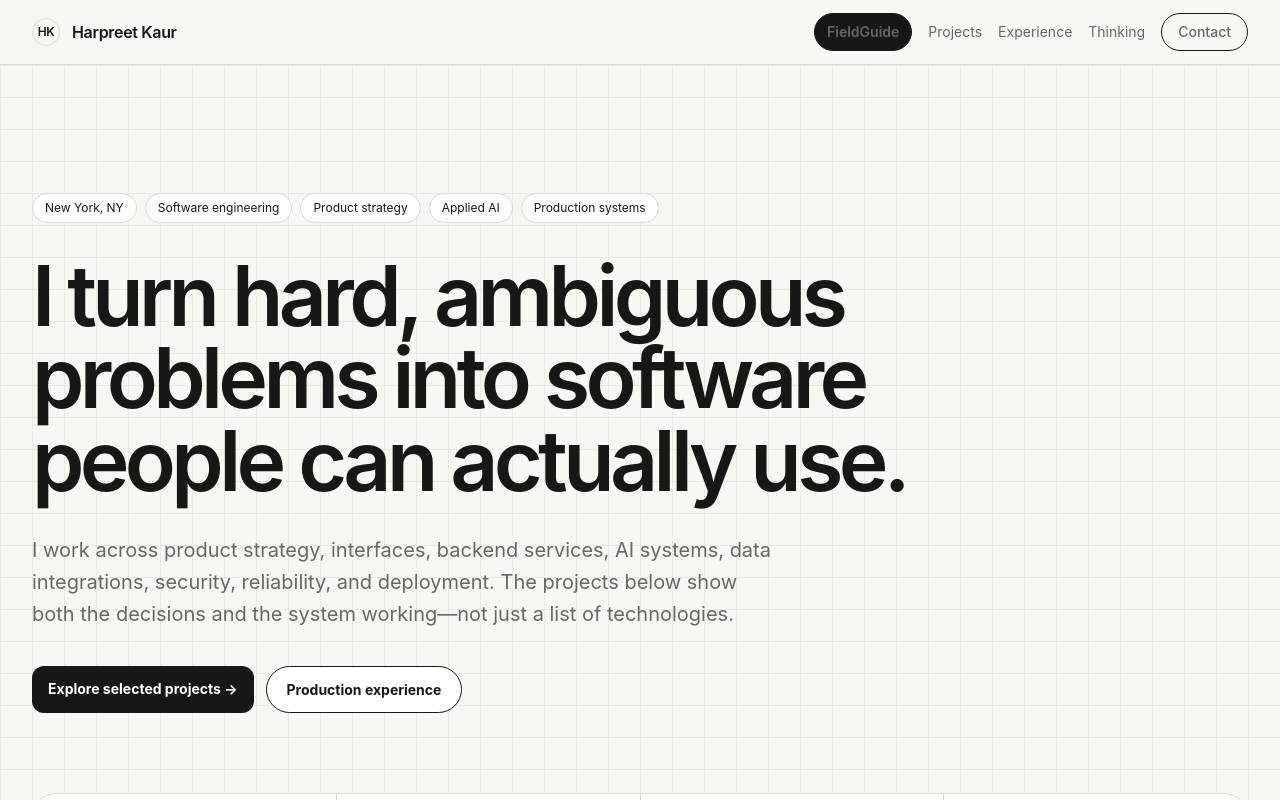
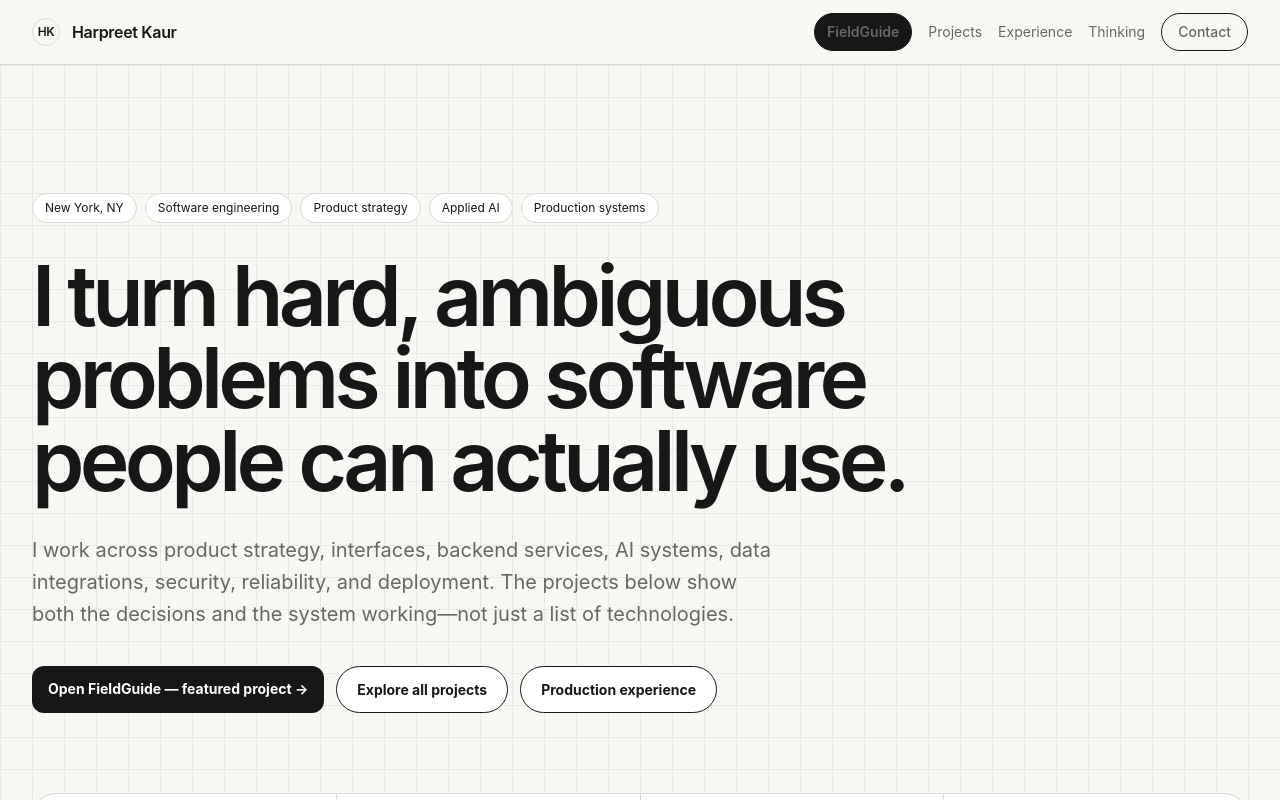
Before and after one commit to hkaur2001/harpreet_portfolio, a Next.js app: page / in a window 1280 px wide. Shown: the top 800 px of the page. Built offline with nearby package versions, Linux system fonts and the light colour scheme; no server answers.

Commit message:
Feature FieldGuide above the fold on homepage

```diff
--- a/app/page.tsx
+++ b/app/page.tsx
@@ -61,7 +61,7 @@ export default function Home() {
             </div>
             <h1 className="max-w-5xl text-balance text-5xl font-semibold tracking-[-0.055em] sm:text-6xl md:text-7xl lg:text-[84px] lg:leading-[0.98]">I turn hard, ambiguous problems into software people can actually use.</h1>
             <p className="mt-8 max-w-3xl text-balance text-lg leading-8 text-[var(--muted)] md:text-xl">I work across product strategy, interfaces, backend services, AI systems, data integrations, security, reliability, and deployment. The projects below show both the decisions and the system working—not just a list of technologies.</p>
-            <div className="mt-9 flex flex-wrap gap-3"><Link href="#projects" className="btn-primary rounded-full px-5">Explore selected projects →</Link><Link href="#experience" className="btn-secondary">Production experience</Link></div>
+            <div className="mt-9 flex flex-wrap gap-3"><Link href="/projects/fieldguide" className="btn-primary rounded-full px-5">Open FieldGuide — featured project →</Link><Link href="#projects" className="btn-secondary">Explore all projects</Link><Link href="#experience" className="btn-secondary">Production experience</Link></div>
           </div>
           <div className="mt-20 grid gap-px overflow-hidden rounded-3xl border border-[var(--line)] bg-[var(--line)] md:grid-cols-4">{impact.map((item) => <div key={item.label} className="bg-[var(--surface)] p-6 md:p-7"><p className="text-3xl font-semibold tracking-[-0.04em]">{item.value}</p><p className="mt-2 text-sm font-medium">{item.label}</p><p className="mt-4 text-xs leading-5 text-[var(--muted)]">{item.detail}</p></div>)}</div>
         </div>
```
